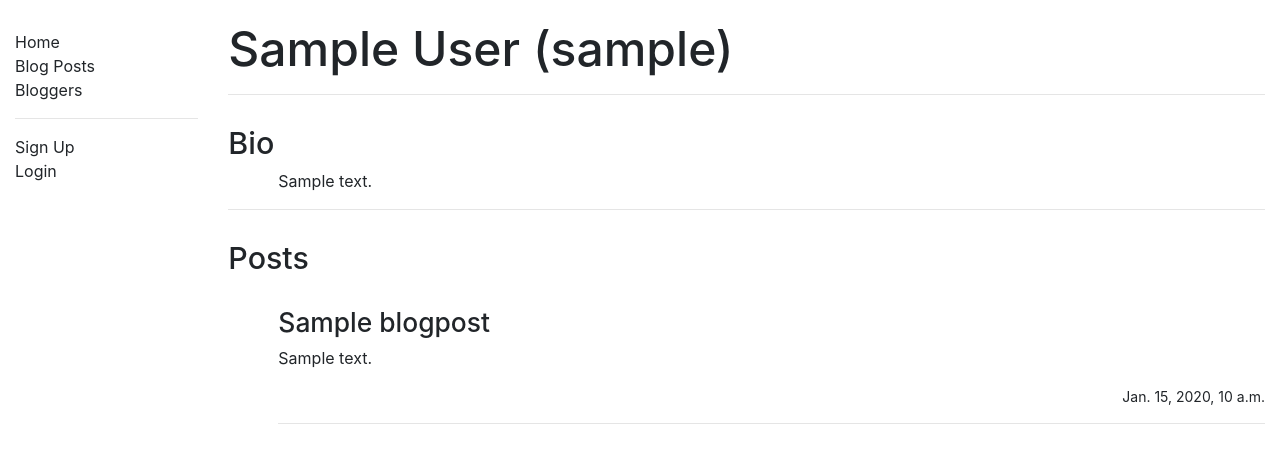
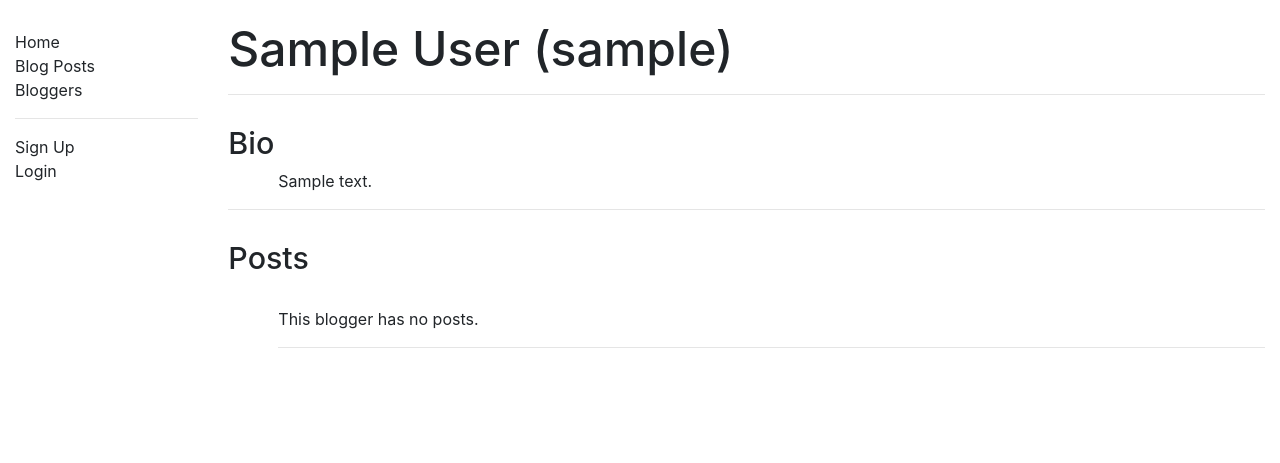
Before and after one commit to kaxmoglan/miniblog, a Django app: page /blog/blogger/1 in a window 1280 px wide. Shown: the top 463 px of the page. Run offline with Django 3.2, Linux system fonts and the light colour scheme; tables that the repository leaves empty hold one stand-in row (values such as "Sample post"); some libraries are stand-ins or nearby versions.

Commit message:
changed blogger profile styling, added 'if posts' conditional

```diff
--- a/blog/templates/blog/blogger_detail.html
+++ b/blog/templates/blog/blogger_detail.html
@@ -18,15 +18,20 @@
     <hr class='seperator'>
     <h2 class='blogger-detail-posts-title'>Posts</h2>
     <div class="blogger-post-list">
-        {% for post in blogger.blogpost_set.all %}
-            <h3><a href="{{ post.get_absolute_url }}">{{post.title}}</a></h3>
-            <p>{{post.description}}</p>
-            <p class='blog-list-date'>{{ post.published }}</p>
+        {% if blogger.blogpost_set.all > 0 %}
+            {% for post in blogger.blogpost_set.all %}
+                <h3><a href="{{ post.get_absolute_url }}">{{post.title}}</a></h3>
+                <p>{{post.description}}</p>
+                <p class='blog-list-date'>{{ post.published }}</p>
+                <hr>
+            {% endfor %}
+        {% else %}
+            <p>This blogger has no posts.</p>
             <hr>
-        {% endfor %}
+        {% endif %}
+
     </div>
     {% if user.blogger.pk == blogger.pk %}
-        <hr>
         <div class="edit-bio-btn-container">
             <a class='btn btn-sm btn-danger' href="{% url 'blogger-delete' %}">Delete Account</a>
         </div>
```
